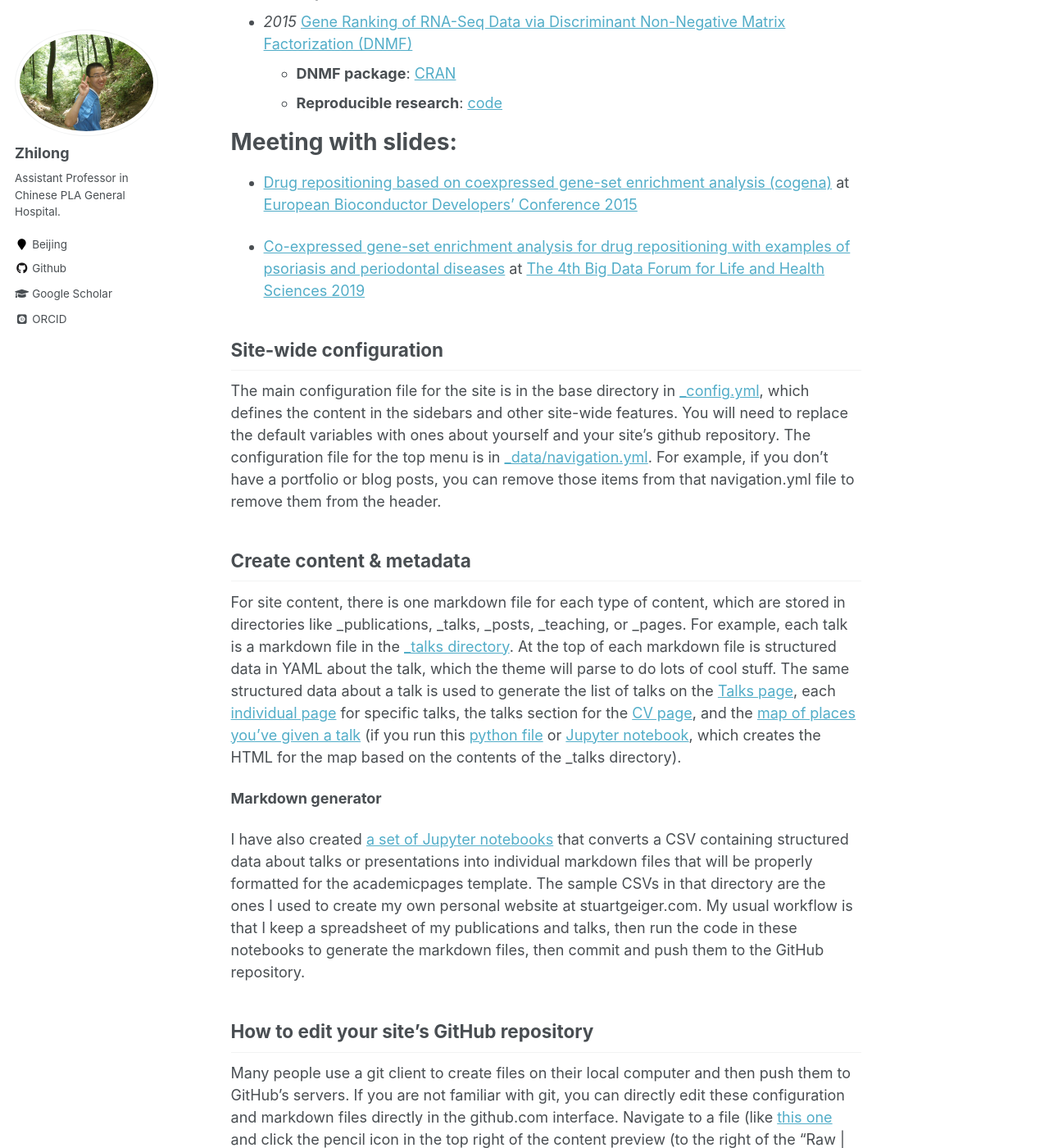
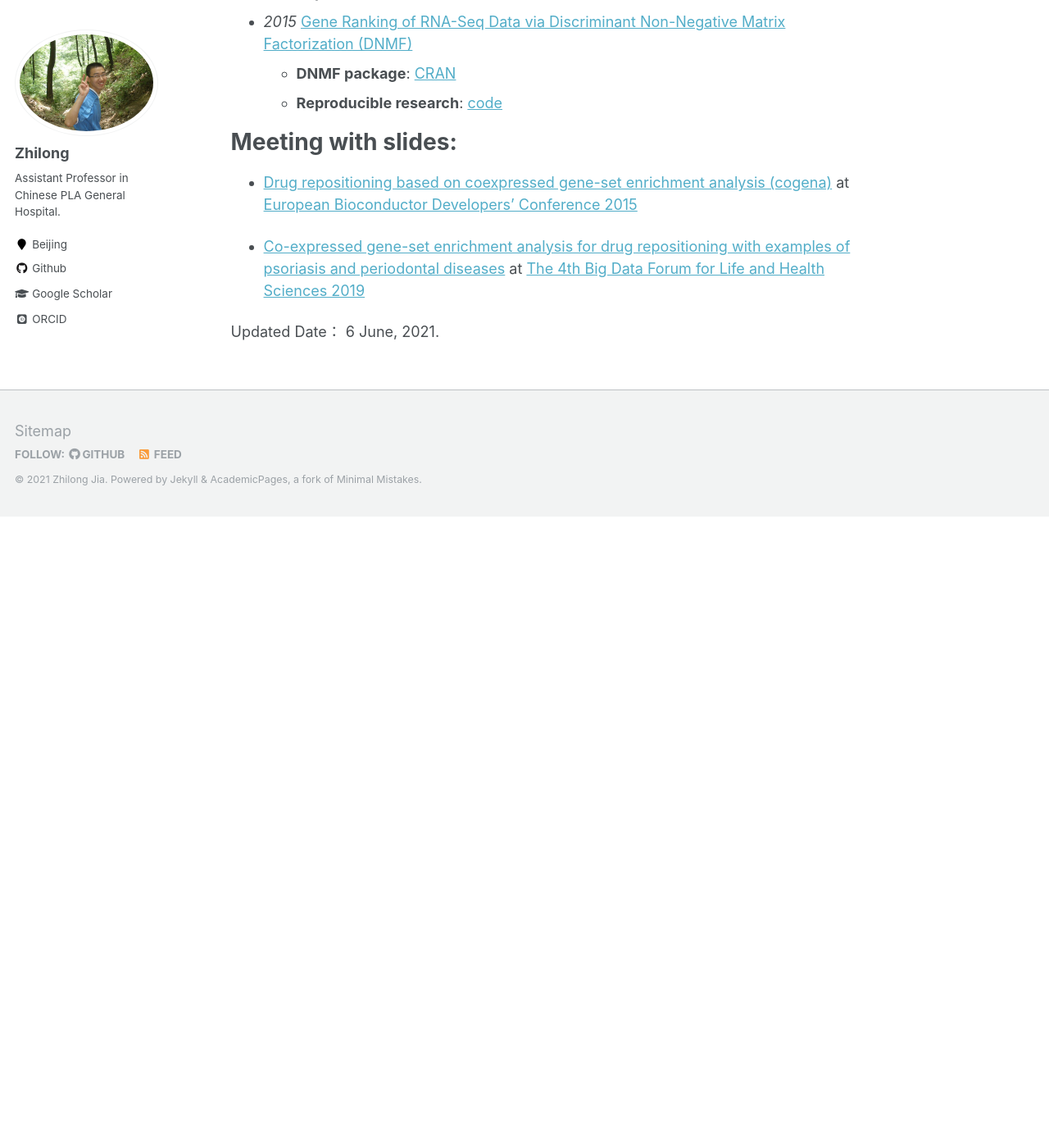
Before and after one commit to zhilongjia/zhilongjia.github.io, a Jekyll site: the page built from _pages/about.md, in a window 1280 px wide and 1400 px high, scrolled down 834 px. Shown: the whole window at 82% size. Built offline with Jekyll 4.4.1, drawn with Linux system fonts in a browser that asks for light colours; some web fonts are replaced; after the commit the page ends 1464 px from its top, so only the background shows below that; some of the changed text lies outside the part shown.

Commit message:
update about.mv

```diff
--- a/_pages/about.md
+++ b/_pages/about.md
@@ -40,22 +40,4 @@ Meeting with slides:
 
 * [Co-expressed gene-set enrichment analysis for drug repositioning with examples of psoriasis and periodontal diseases](https://github.com/zhilongjia/slides/blob/master/ZhilongJia-BDF20191013-v7.pdf) at [The 4th Big Data Forum for Life and Health Sciences 2019](https://bigd.big.ac.cn/conference/bdf2019)
 
-Site-wide configuration
-------
-The main configuration file for the site is in the base directory in [_config.yml](https://github.com/academicpages/academicpages.github.io/blob/master/_config.yml), which defines the content in the sidebars and other site-wide features. You will need to replace the default variables with ones about yourself and your site's github repository. The configuration file for the top menu is in [_data/navigation.yml](https://github.com/academicpages/academicpages.github.io/blob/master/_data/navigation.yml). For example, if you don't have a portfolio or blog posts, you can remove those items from that navigation.yml file to remove them from the header.
-
-Create content & metadata
-------
-For site content, there is one markdown file for each type of content, which are stored in directories like _publications, _talks, _posts, _teaching, or _pages. For example, each talk is a markdown file in the [_talks directory](https://github.com/academicpages/academicpages.github.io/tree/master/_talks). At the top of each markdown file is structured data in YAML about the talk, which the theme will parse to do lots of cool stuff. The same structured data about a talk is used to generate the list of talks on the [Talks page](https://academicpages.github.io/talks), each [individual page](https://academicpages.github.io/talks/2012-03-01-talk-1) for specific talks, the talks section for the [CV page](https://academicpages.github.io/cv), and the [map of places you've given a talk](https://academicpages.github.io/talkmap.html) (if you run this [python file](https://github.com/academicpages/academicpages.github.io/blob/master/talkmap.py) or [Jupyter notebook](https://github.com/academicpages/academicpages.github.io/blob/master/talkmap.ipynb), which creates the HTML for the map based on the contents of the _talks directory).
-
-**Markdown generator**
-
-I have also created [a set of Jupyter notebooks](https://github.com/academicpages/academicpages.github.io/tree/master/markdown_generator
-) that converts a CSV containing structured data about talks or presentations into individual markdown files that will be properly formatted for the academicpages template. The sample CSVs in that directory are the ones I used to create my own personal website at stuartgeiger.com. My usual workflow is that I keep a spreadsheet of my publications and talks, then run the code in these notebooks to generate the markdown files, then commit and push them to the GitHub repository.
-
-How to edit your site's GitHub repository
-------
-Many people use a git client to create files on their local computer and then push them to GitHub's servers. If you are not familiar with git, you can directly edit these configuration and markdown files directly in the github.com interface. Navigate to a file (like [this one](https://github.com/academicpages/academicpages.github.io/blob/master/_talks/2012-03-01-talk-1.md) and click the pencil icon in the top right of the content preview (to the right of the "Raw | Blame | History" buttons). You can delete a file by clicking the trashcan icon to the right of the pencil icon. You can also create new files or upload files by navigating to a directory and clicking the "Create new file" or "Upload files" buttons.
-
-Example: editing a markdown file for a talk
-![Editing a markdown file for a talk](/images/editing-talk.png)
+Updated Date： 6 June, 2021.
```
